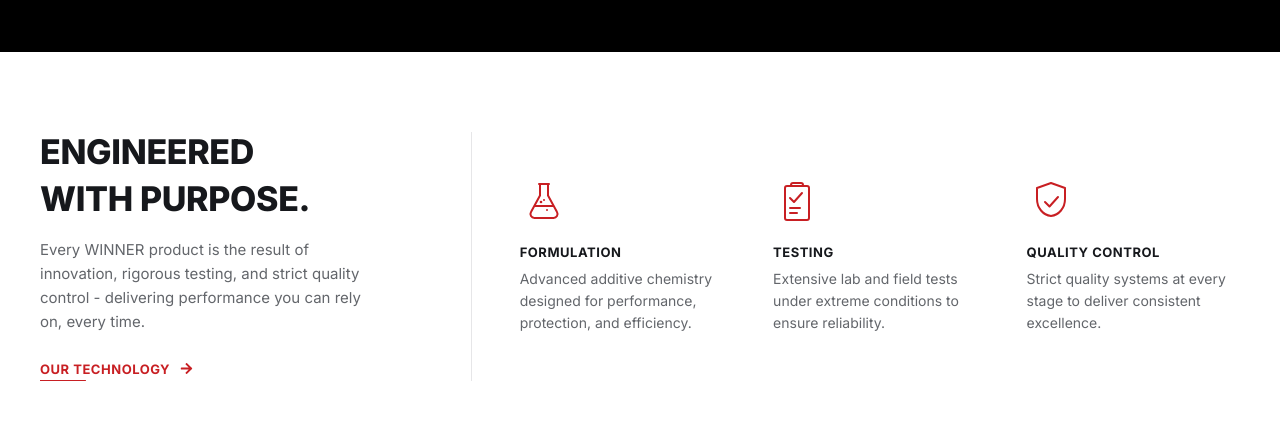
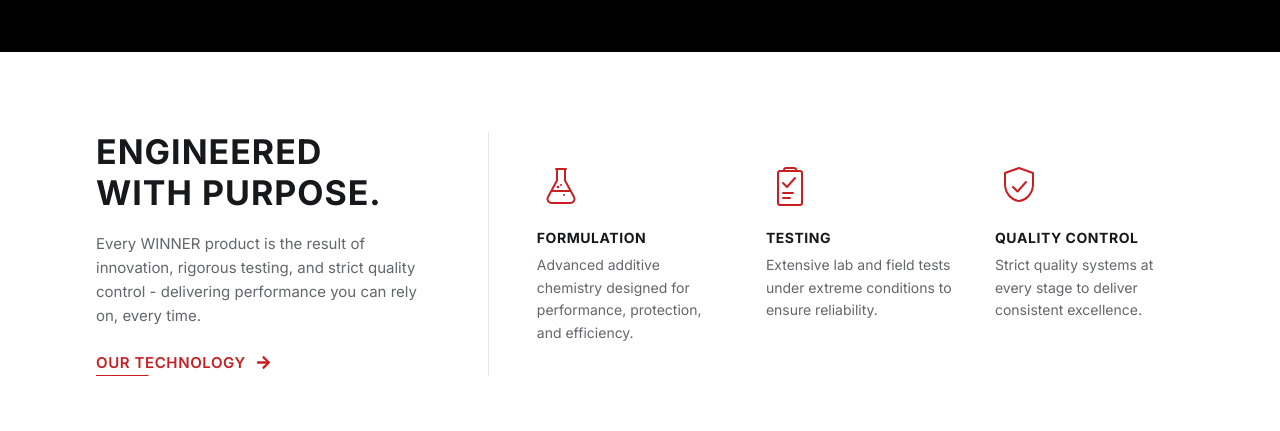
Before and after one commit to Ramziddinergashaliyev/winner, a React (Vite) app: page / in a window 1280 px wide. Shown: the part 2600-3031 px from the top of the page. Built offline with nearby package versions, Linux system fonts and the light colour scheme; no server answers.

Commit message:
add change container size

```diff
--- a/src/components/purpose/Purpose.jsx
+++ b/src/components/purpose/Purpose.jsx
@@ -45,6 +45,7 @@ const items = [
     }
 ]
 
+
 const Purpose = () => {
     const sectionRef = useRef(null)
     const [visible, setVisible] = useState(false)
@@ -65,6 +66,7 @@ const Purpose = () => {
 
         observer.observe(node)
         return () => observer.disconnect()
+
     }, [])
 
     return (
@@ -72,7 +74,7 @@ const Purpose = () => {
             ref={sectionRef}
             className={`purpose ${visible ? "purpose--visible" : ""}`}
         >
-            <div className="purpose__container">
+            <div className="purpose__container container">
                 <div className="purpose__intro">
                     <h2 className="purpose__title">
                         <span>ENGINEERED</span>
--- a/src/components/purpose/purpose.scss
+++ b/src/components/purpose/purpose.scss
@@ -11,9 +11,6 @@ $ease: cubic-bezier(0.22, 1, 0.36, 1);
     overflow: hidden;
 
     &__container {
-        max-width: 1280px;
-        margin: 0 auto;
-        padding: 0 40px;
         display: grid;
         grid-template-columns: 0.85fr auto 1.6fr;
         align-items: center;
@@ -35,14 +32,14 @@ $ease: cubic-bezier(0.22, 1, 0.36, 1);
         margin: 0 0 20px;
         font-size: 34px;
         line-height: 1.15;
-        font-weight: 800;
-        letter-spacing: -0.01em;
+        font-weight: 700;
+        letter-spacing: 1px;
         color: $ink;
         text-transform: uppercase;
         display: flex;
         flex-direction: column;
         overflow: hidden;
-        gap: 8px;
+        gap: 2px;
 
         span {
             display: block;
@@ -68,8 +65,8 @@ $ease: cubic-bezier(0.22, 1, 0.36, 1);
         display: inline-flex;
         align-items: center;
         gap: 10px;
-        font-size: 13px;
-        font-weight: 700;
+        font-size: 15px;
+        font-weight: 600;
         letter-spacing: 0.04em;
         color: $red;
         text-decoration: none;
@@ -160,7 +157,7 @@ $ease: cubic-bezier(0.22, 1, 0.36, 1);
 
     &__item-title {
         margin: 0 0 8px;
-        font-size: 13px;
+        font-size: 14px;
         font-weight: 700;
         letter-spacing: 0.04em;
         color: $ink;
--- a/src/pages/about/about.scss
+++ b/src/pages/about/about.scss
@@ -91,7 +91,11 @@ $ease: cubic-bezier(0.4, 0, 0.2, 1);
             display: grid;
             grid-template-columns: 1fr 1fr;
             padding: 0;
-            height: 400px;
+            height: 500px;
+
+            @media (max-width:1500px) {
+                height: 400px;
+            }
         }
 
         &__content {
@@ -283,8 +287,12 @@ $ease: cubic-bezier(0.4, 0, 0.2, 1);
             display: grid;
             grid-template-columns: 1fr 1fr;
             align-items: stretch;
-            height: 400px;
+            height: 500px;
             padding: 0;
+
+            @media (max-width:1500px) {
+                height: 400px;
+            }
         }
 
         &__image {
--- a/src/pages/singlePage/singlePage.scss
+++ b/src/pages/singlePage/singlePage.scss
@@ -72,6 +72,7 @@ $shadow-card-hover: 0 16px 36px rgba(200, 31, 35, 0.14);
         color: $primary;
         font-weight: 600;
     }
+
 }
 
 .single__top {
```
